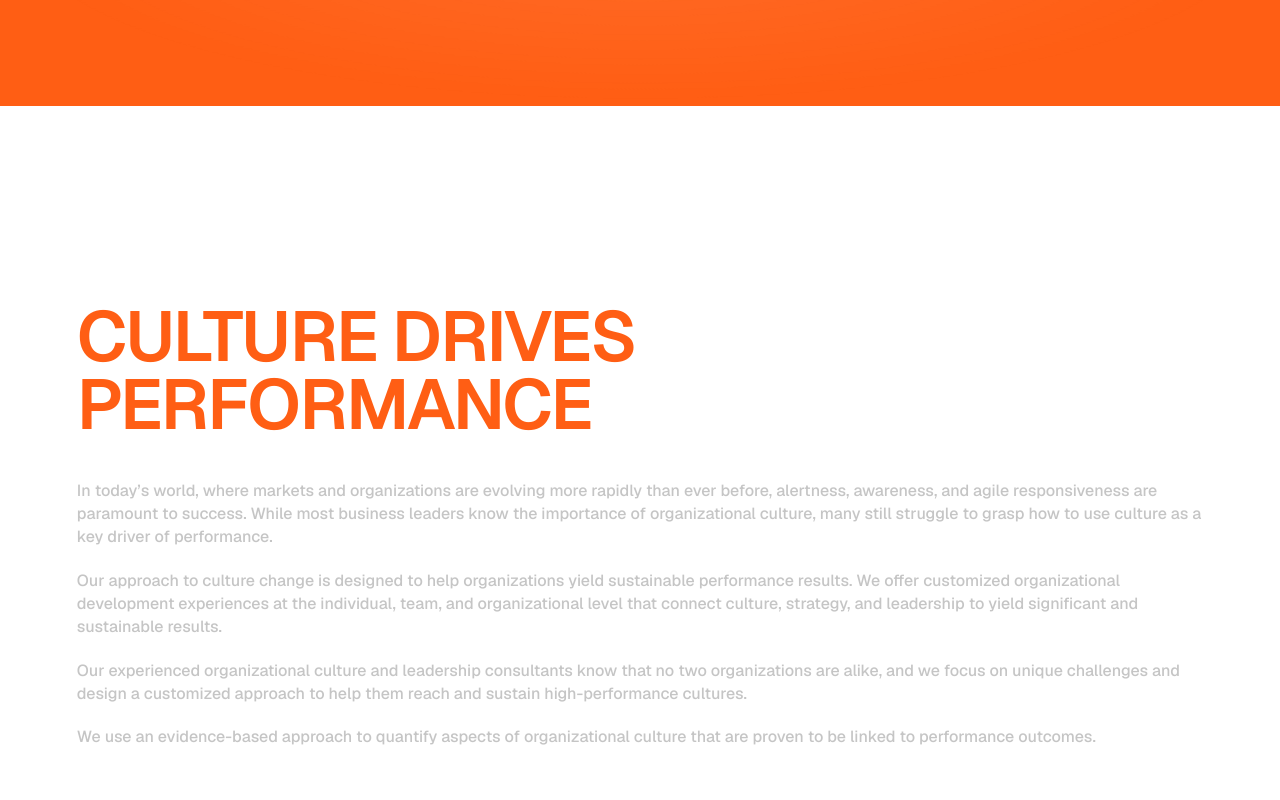
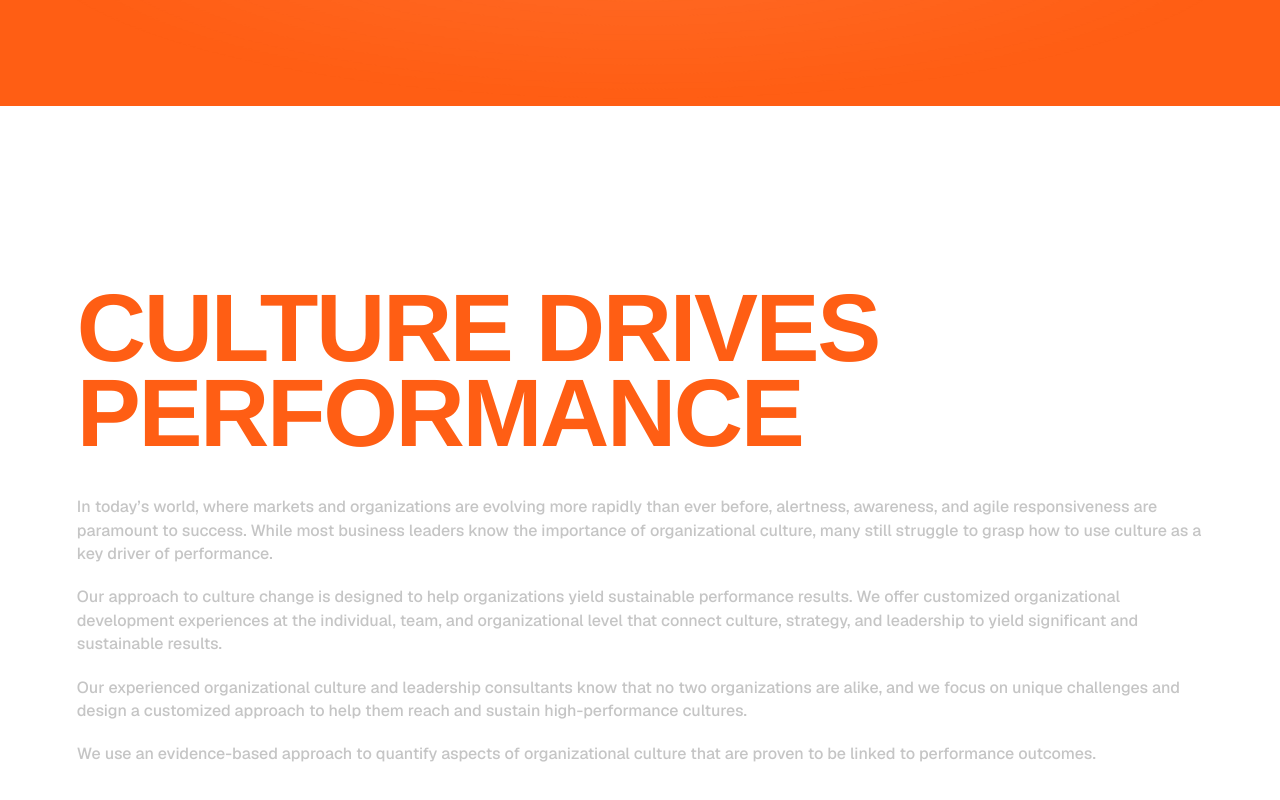
Before and after one commit to chaitanyaeparivartan-sketch/Celebratory-Network, a Next.js app: page /business-od in a window 1280 px wide. Shown: the part 840-1640 px from the top of the page. Built offline with nearby package versions, Linux system fonts and the light colour scheme; a web font is replaced by a local one.

Commit message:
Restore large bold condensed title for CULTURE DRIVES PERFORMANCE

```diff
--- a/app/od-consulting/business-od/components/Info.jsx
+++ b/app/od-consulting/business-od/components/Info.jsx
@@ -56,10 +56,10 @@ export default function Info({ className = '' }) {
     <section ref={sectionRef} className={`relative min-h-[260vh] bg-white ${className}`}>
       {/* Sticky viewport container */}
       <div className="sticky top-0 flex min-h-screen flex-col justify-center gap-6 sm:gap-8 md:gap-10 px-5 sm:px-8 md:px-[6vw] max-w-[1783px] mx-auto pt-16 sm:pt-20 pb-10">
-        {/* Title: CULTURE DRIVES PERFORMANCE matching Home page fonts */}
+        {/* Large Bold Condensed Title: CULTURE DRIVES PERFORMANCE */}
         <h2
           aria-label="Culture drives performance"
-          className="font-ppmori text-[length:clamp(2.4rem,5.5vw,5.2rem)] font-semibold uppercase leading-[0.96] text-[#FF5E14] tracking-[-0.03em] select-none"
+          className="font-[Archivo,'Helvetica_Neue',Arial,sans-serif] text-[length:clamp(2.8rem,7.5vw,6.5rem)] font-black uppercase leading-[.88] text-[#FF5E14] [font-stretch:62%] tracking-tight select-none"
         >
           <span className="block">CULTURE DRIVES</span>
           <span className="block">PERFORMANCE</span>
```
